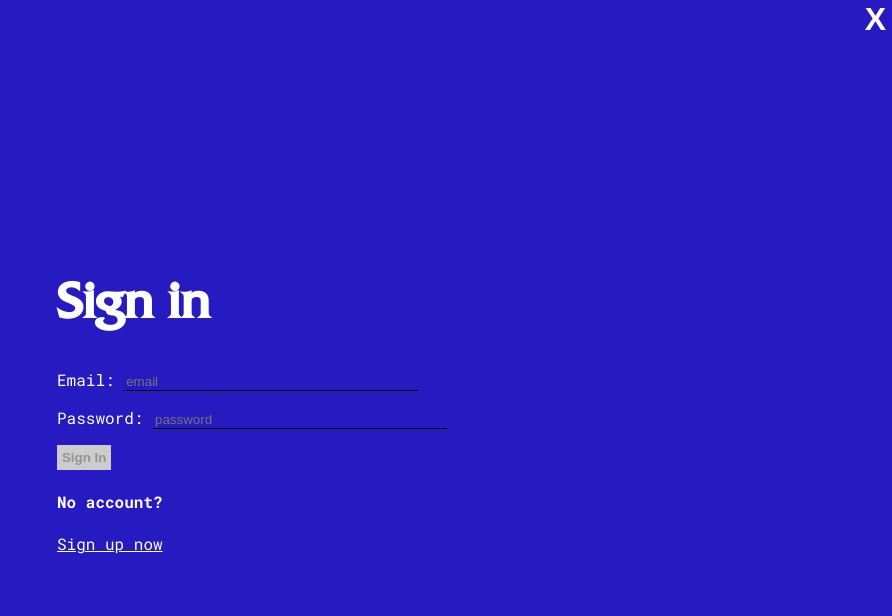
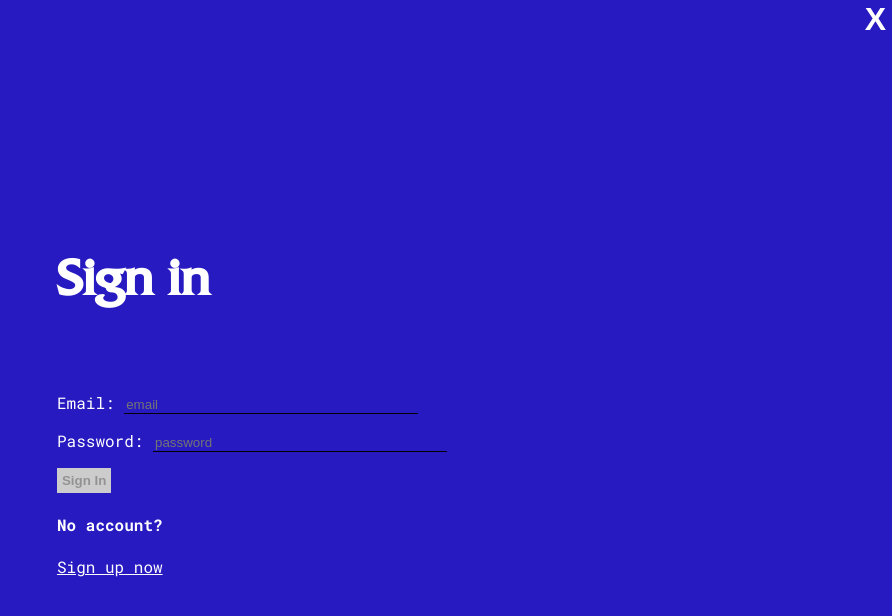
Before and after one commit to softscienceprojects/Curatorial_frontend, a React (Create React App) app: page /signin in a window 1280 px wide. Shown: the top 616 px of the page, without its empty margins (388-1280 px from the left). Built offline with nearby package versions, Linux system fonts and the light colour scheme; no server answers.

Commit message:
Added fixed height error handle div

```diff
--- a/src/App.css
+++ b/src/App.css
@@ -21,6 +21,10 @@ article {
   padding-bottom: 2rem;
   max-width: 900px;
   min-width: 20rem;
+}
+
+#error-handle {
+  height: 30px;
 }
 
 article a {
--- a/src/pages/SignIn.js
+++ b/src/pages/SignIn.js
@@ -46,7 +46,9 @@ class SignIn extends React.Component {
 
             <div className="centerForm">
             <h1 id="logo">Sign in</h1>
+            <div id="error-handle">
             <p>{this.state.hasError ? "Those credentials didn't work, please try again" : null}</p>
+            </div>
             <form onSubmit={this.handleSubmit}>
                 <p><label>Email: <input type="email" placeholder="email" name="email" value={this.state.email} onChange={this.handleChange} /></label></p>
                 <p><label>Password: <input type="password" placeholder="password" name="password" value={this.state.password} onChange={this.handleChange} /></label></p>
--- a/src/pages/SignUp.js
+++ b/src/pages/SignUp.js
@@ -57,13 +57,13 @@ class SignUp extends React.Component {
 
         <div className="centerForm">
         <h1 id="logo">Sign Up</h1>
-
+        <div id="error-handle">
         {!!this.state.hasError ? "That email address is already in use." : null}
         {this.state.email === "" ? "Please enter your email" : null}
         {this.state.password !== this.state.password_confirmation
           ? "Passwords must match"
           : null}
-
+          </div>
         <form onSubmit={this.submitForm}>
           <p>
             <label>
```
